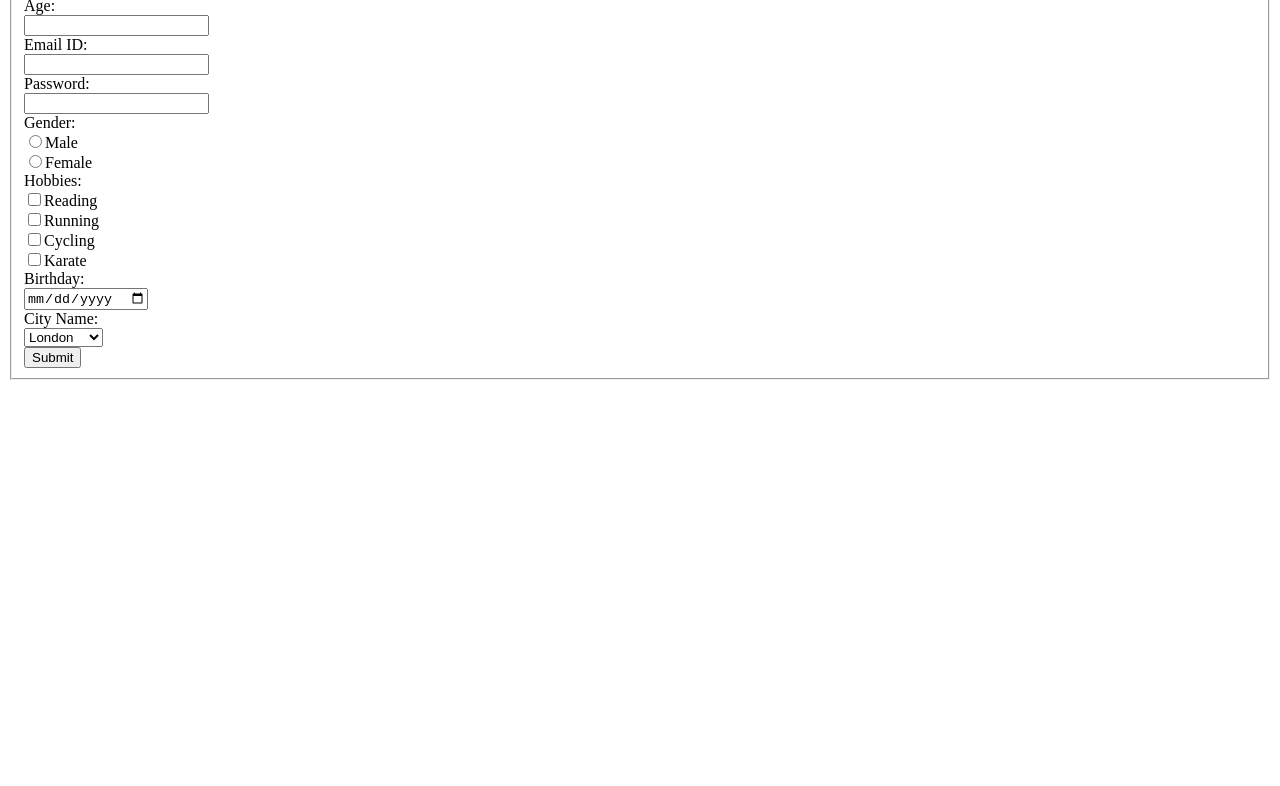
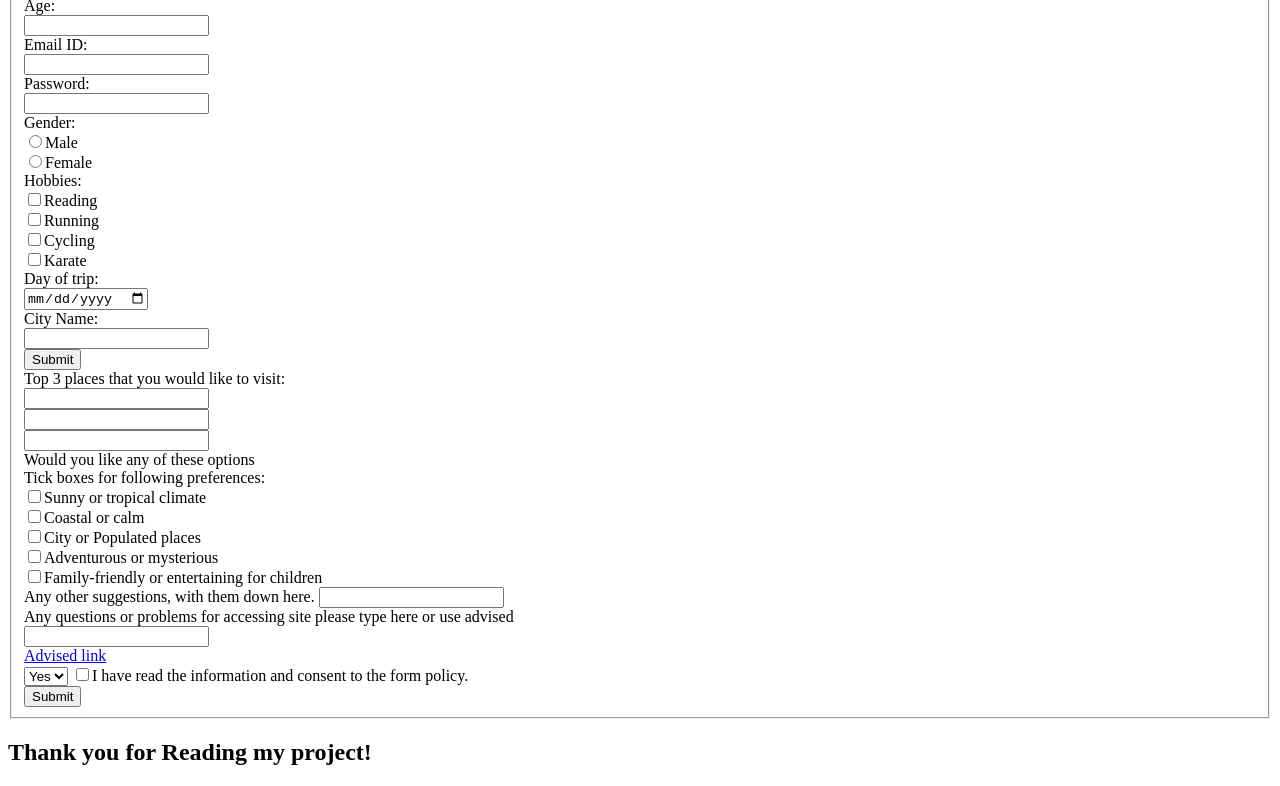
Before and after one commit to Emma2025A/Class6, a plain HTML site: page index.html in a window 1280 px wide. Shown: the part 173-959 px from the top of the page. Before the commit the page ends 800 px from the top, so only its background shows below. Drawn offline with Linux system fonts and the light colour scheme.

Commit message:
initial commit

```diff
--- a/index.html
+++ b/index.html
@@ -3,7 +3,7 @@
         <title> Forms n HTML </title>
     </head>
     <body>
-      <h1> Example of a form </h1>
+      <h1> Holiday planner! </h1>
       <form>
         <fieldset>
             <legend> <h3> Registration Forms </h3> </legend>
@@ -23,16 +23,36 @@
             <input type="checkbox">Running<br>
             <input type="checkbox">Cycling<br>
             <input type="checkbox">Karate<br>
-            <label> Birthday: </label><br>
+            <label> Day of trip: </label><br>
             <input type="date"><br>
             <label> City Name: </label><br>
+            <input type="text"><br>
+            <button> Submit </button><br>
+            <label> Top 3 places that you would like to visit: </label><br>
+            <input type="text"><br>
+            <input type="text"><br>
+            <input type="text"><br>
+            Would you like any of these options<br>
+            Tick boxes for following preferences:<br>
+            <input type="checkbox">Sunny or tropical climate<br>
+            <input type="checkbox">Coastal or calm <br>
+            <input type="checkbox">City or Populated places<br>
+            <input type="checkbox">Adventurous or mysterious<br>
+            <input type="checkbox">Family-friendly or entertaining for children<br>
+            Any other suggestions, with them down here.
+            <input type="text"><br>
+            Any questions or problems for accessing site please type here or use advised<br>
+            <input type="text"><br>
+             <a href="https://r.search.yahoo.com/_ylt=AwrkMXCSLz9oEQIAdBsM34lQ;_ylu=Y29sbwNpcjIEcG9zAzEEdnRpZAMEc2VjA3Ny/RV=2/RE=1750181010/RO=10/RU=https%3a%2f%2fwww.youtube.com%2fwatch%3fv%3dE4WlUXrJgy4/RK=2/RS=Hy.zSQxx2id2hxZ6GaecIZtUMHA-">Advised link</a><br>
             <select>
-                <option> London </option>
-                <option> New York </option>
-                <option> Dubai </option>
-            </select><br>
+              <label> Read the link above </label>
+              <option> Yes </option>
+              <option> No </option>
+            </select>
+            <input type="checkbox">I have read the information and consent to the form policy.<br>
             <button> Submit </button>
         </fieldset>
       </form>
+      <h2>Thank you for Reading my project!</h2>
     </body>
 </html>
```
